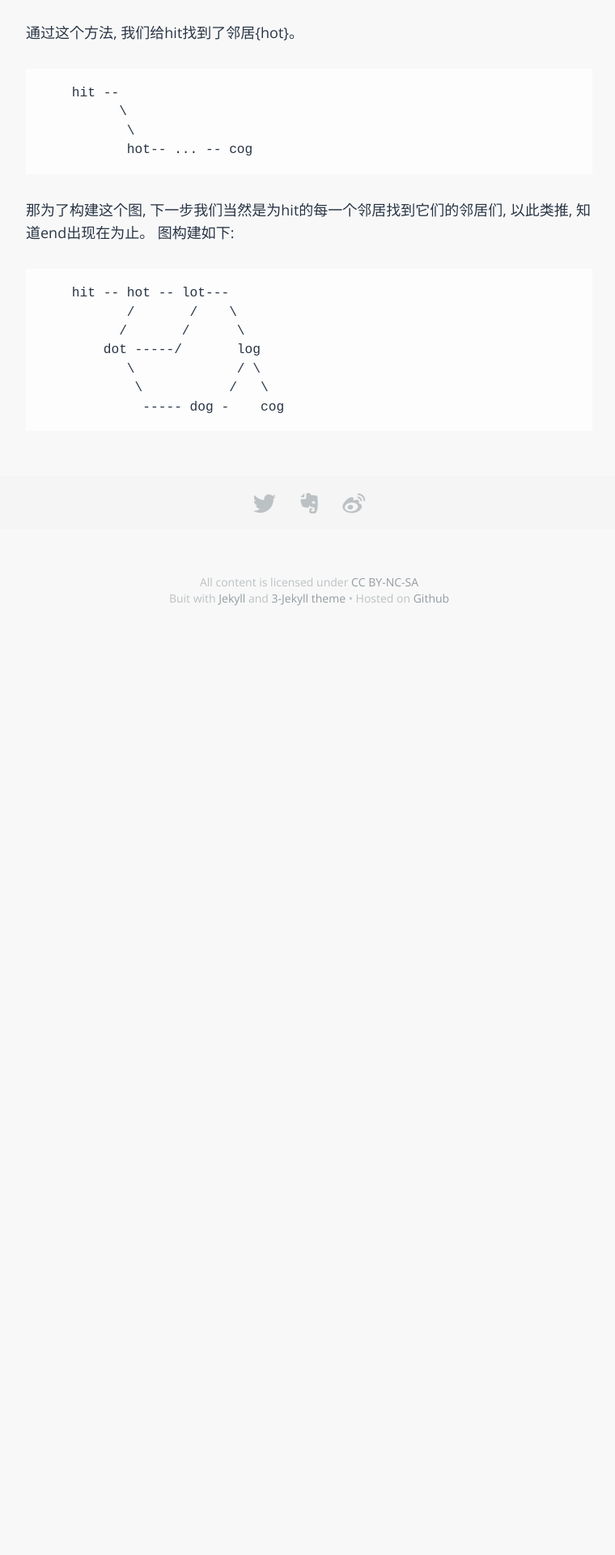
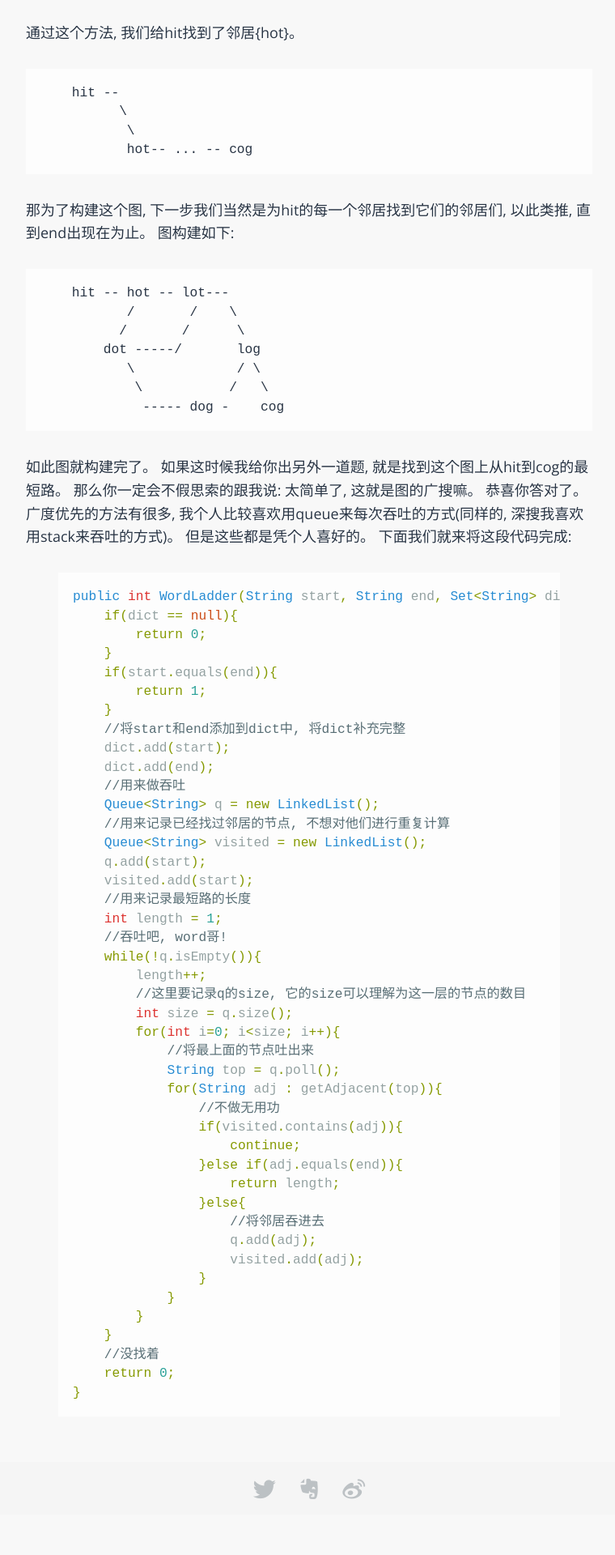
Before and after one commit to sophiesongge/sophiesongge.github.io, a Jekyll site: the page built from _posts/2016-12-14-word-ladder.markdown, in a window 1280 px wide. Shown: the part 2878-4798 px from the top of the page at 81% size, without its empty margins (258-1018 px from the left). Built offline with Jekyll 4.4.1, drawn with Linux system fonts in a browser that asks for light colours; some web fonts are replaced.

Commit message:
add post about word ladder

```diff
--- a/_posts/2016-12-14-word-ladder.markdown
+++ b/_posts/2016-12-14-word-ladder.markdown
@@ -83,7 +83,7 @@ public ArrayList<String> getAdjacent(String word, Set<String> dictionary){
                \
                hot-- ... -- cog
 
-那为了构建这个图, 下一步我们当然是为hit的每一个邻居找到它们的邻居们, 以此类推, 知道end出现在为止。 图构建如下:
+那为了构建这个图, 下一步我们当然是为hit的每一个邻居找到它们的邻居们, 以此类推, 直到end出现在为止。 图构建如下:
 
         hit -- hot -- lot---
                /       /    \
@@ -94,7 +94,54 @@ public ArrayList<String> getAdjacent(String word, Set<String> dictionary){
                  ----- dog -    cog
 
 
+如此图就构建完了。 如果这时候我给你出另外一道题, 就是找到这个图上从hit到cog的最短路。 那么你一定会不假思索的跟我说: 太简单了, 这就是图的广搜嘛。 恭喜你答对了。
+广度优先的方法有很多, 我个人比较喜欢用queue来每次吞吐的方式(同样的, 深搜我喜欢用stack来吞吐的方式)。 但是这些都是凭个人喜好的。 下面我们就来将这段代码完成:
 
+{% highlight java %}
+public int WordLadder(String start, String end, Set<String> dict){
+    if(dict == null){
+        return 0;
+    }
+    if(start.equals(end)){
+        return 1;
+    }
+    //将start和end添加到dict中, 将dict补充完整
+    dict.add(start);
+    dict.add(end);
+    //用来做吞吐
+    Queue<String> q = new LinkedList();
+    //用来记录已经找过邻居的节点, 不想对他们进行重复计算
+    Queue<String> visited = new LinkedList();
+    q.add(start);
+    visited.add(start);
+    //用来记录最短路的长度
+    int length = 1;
+    //吞吐吧, word哥!
+    while(!q.isEmpty()){
+        length++;
+        //这里要记录q的size, 它的size可以理解为这一层的节点的数目
+        int size = q.size();
+        for(int i=0; i<size; i++){
+            //将最上面的节点吐出来
+            String top = q.poll();
+            for(String adj : getAdjacent(top)){
+                //不做无用功
+                if(visited.contains(adj)){
+                    continue;
+                }else if(adj.equals(end)){
+                    return length;
+                }else{
+                    //将邻居吞进去
+                    q.add(adj);
+                    visited.add(adj);
+                }
+            }
+        }
+    }
+    //没找着
+    return 0;
+}
+{% endhighlight %}
 
 
 
```
